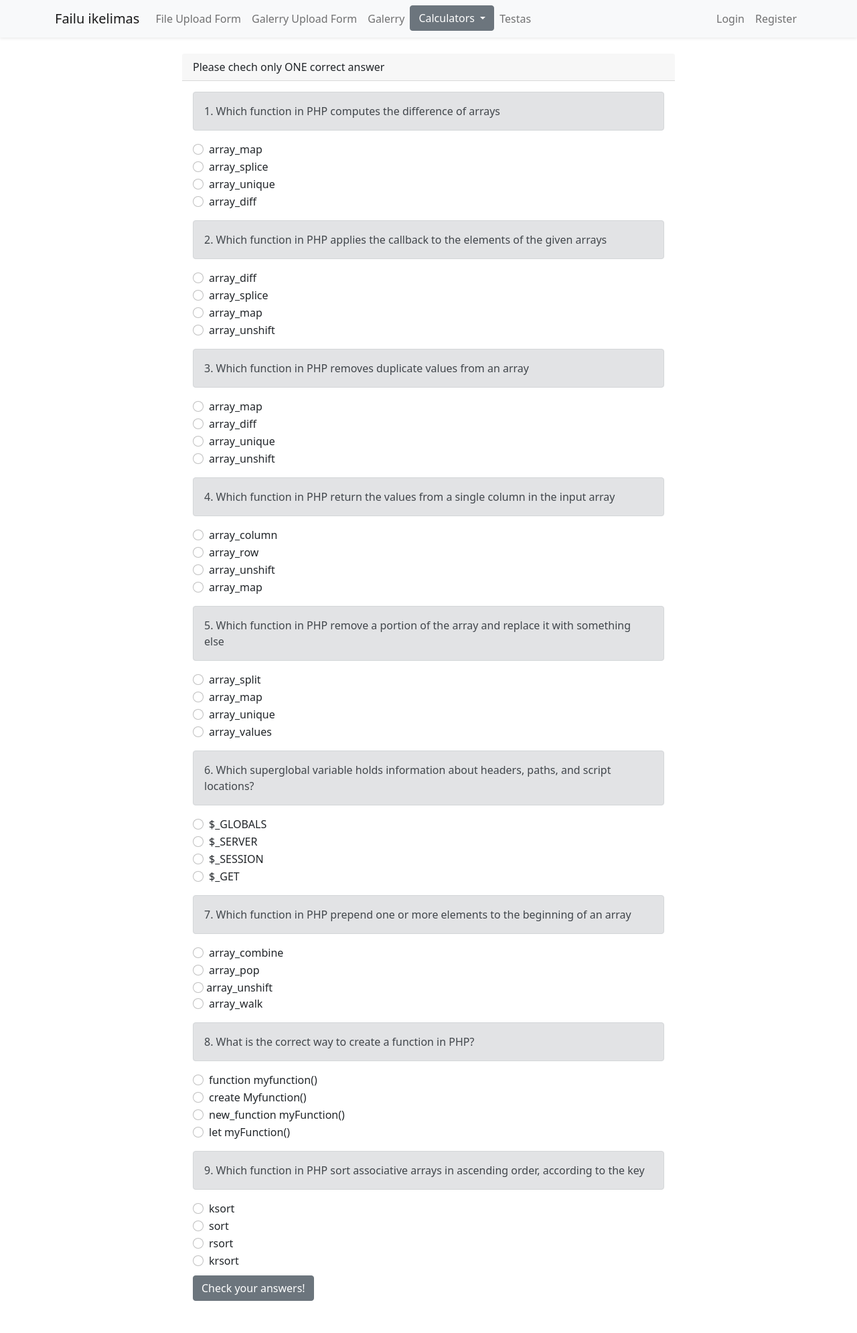
After one commit to dzheine/Testas-skaiciuokles-failu-ikelimas, a PHP site: page /galerija/Testas/testas.php in a window 1280 px wide. The commit adds this page. Shown: the whole page at 67% size. Run offline with PHP 8.4, Linux system fonts and the light colour scheme.

Commit message:
testas HTML

```diff
--- /dev/null
+++ b/Testas/testas.php
@@ -0,0 +1,297 @@
+<!-- Programavimo testas.
+Sukurkite testą iš 10 klausimų apie PHP, HTML, CSS, JS.
+Klausimas turi 4 atsakymo variantus, vienas teisngas.
+Supildžius testą, gauname rezultatą kiek atsakėmo teisingai.
+Jūs sugalvojate klausimus, atsakymo variantus, pasirenkate GET/POST, ar atskiruose puslapiuose scriptas ir testas. -->
+
+<!-- array_column — Return the values from a single column in the input array
+array_diff — Computes the difference of arrays
+array_map — Applies the callback to the elements of the given arrays
+array_unique — Removes duplicate values from an array
+array_unique — Removes duplicate values from an array
+array_splice — Remove a portion of the array and replace it with something else
+array_unshift — Prepend one or more elements to the beginning of an array
+PHP $_GET is a PHP super global variable which is used to collect form data after submitting an HTML form with method="get".
+PHP $_POST is a PHP super global variable which is used to collect form data after submitting an HTML form with method="post". $_POST is also widely used to pass variables.
+$_SERVER is a PHP super global variable which holds information about headers, paths, and script locations. -->
+<!-- $_FILES An associative array of items uploaded to the current script via the HTTP POST method
+sort() - sort arrays in ascending order
+rsort() - sort arrays in descending order
+asort() - sort associative arrays in ascending order, according to the value
+ksort() - sort associative arrays in ascending order, according to the key
+arsort() - sort associative arrays in descending order, according to the value
+krsort() - sort associative arrays in descending order, according to the key
+ -->
+
+<?php
+
+include '../layout/header.php';
+?>
+
+<div class="container py-4">
+    <div class="row justify-content-center">
+        <div class="col-md-8">
+            <div >
+                <div class="card-header">
+                Please chech only ONE correct answer
+                </div>
+            <div class="card-body">
+                    <form action="testas_check.php" method="get">
+                        <div class="alert alert-secondary" role="alert">
+                            1. Which function in PHP computes the difference of arrays
+                        </div>
+                            <div class="form-check">
+                                <input class="form-check-input" type="radio" name="q1" id="exampleRadios1" value="array_map">
+                                <label class="form-check-label" for="exampleRadios1">
+                                array_map
+                                </label>
+                            </div>
+                            <div class="form-check">
+                                <input class="form-check-input" type="radio" name="q1" id="exampleRadios2" value="array_splice">
+                                <label class="form-check-label" for="exampleRadios2">
+                                array_splice
+                                </label>
+                            </div>
+                            <div class="form-check">
+                                <input class="form-check-input" type="radio" name="q1" id="exampleRadios2" value="array_unique">
+                                <label class="form-check-label" for="exampleRadios2">
+                                array_unique
+                                </label>
+                            </div>
+                            <div class="form-check">
+                                <input class="form-check-input" type="radio" name="q1" id="exampleRadios2" value="array_diff">
+                                <label class="form-check-label" for="exampleRadios2">
+                                array_diff
+                                </label>
+                            </div>
+
+                        <div class="alert alert-secondary my-3" role="alert">
+                        2. Which function in PHP applies the callback to the elements of the given arrays
+                        </div>
+                        <div class="form-check">
+                                <input class="form-check-input" type="radio" name="q2" id="exampleRadios1" value="array_diff" >
+                                <label class="form-check-label" for="exampleRadios1">
+                                array_diff
+                                </label>
+                            </div>
+                            <div class="form-check">
+                                <input class="form-check-input" type="radio" name="q2" id="exampleRadios2" value="array_splice">
+                                <label class="form-check-label" for="exampleRadios2">
+                                array_splice
+                                </label>
+                            </div>
+                            <div class="form-check">
+                                <input class="form-check-input" type="radio" name="q2" id="exampleRadios2" value="array_map">
+                                <label class="form-check-label" for="exampleRadios2">
+                                array_map
+                                </label>
+                            </div>
+                            <div class="form-check">
+                                <input class="form-check-input" type="radio" name="q2" id="exampleRadios2" value="array_unshift">
+                                <label class="form-check-label" for="exampleRadios2">
+                                array_unshift
+                                </label>
+                            </div>
+
+                        <div class="alert alert-secondary my-3 " role="alert">
+                       3. Which function in PHP removes duplicate values from an array
+                        </div>
+                        <div class="form-check">
+                                <input class="form-check-input" type="radio" name="q3" id="exampleRadios1" value="array_map" >
+                                <label class="form-check-label" for="exampleRadios1">
+                                array_map
+                                </label>
+                            </div>
+                            <div class="form-check">
+                                <input class="form-check-input" type="radio" name="q3" id="exampleRadios2" value="array_diff">
+                                <label class="form-check-label" for="exampleRadios2">
+                                array_diff
+                                </label>
+                            </div>
+                            <div class="form-check">
+                                <input class="form-check-input" type="radio" name="q3" id="exampleRadios2" value="array_unique">
+                                <label class="form-check-label" for="exampleRadios2">
+                                array_unique
+                                </label>
+                            </div>
+                            <div class="form-check">
+                                <input class="form-check-input" type="radio" name="q3" id="exampleRadios2" value="array_unshift">
+                                <label class="form-check-label" for="exampleRadios2">
+                                array_unshift
+                                </label>
+                            </div>
+
+                        <div class="alert alert-secondary my-3" role="alert">
+                        4. Which function in PHP return the values from a single column in the input array
+                        </div>
+                        <div class="form-check">
+                                <input class="form-check-input" type="radio" name="q4" id="exampleRadios1" value="array_column" >
+                                <label class="form-check-label" for="exampleRadios1">
+                                array_column
+                                </label>
+                            </div>
+                            <div class="form-check">
+                                <input class="form-check-input" type="radio" name="q4" id="exampleRadios2" value="array_row">
+                                <label class="form-check-label" for="exampleRadios2">
+                                array_row
+                                </label>
+                            </div>
+                            <div class="form-check">
+                                <input class="form-check-input" type="radio" name="q4" id="exampleRadios2" value="array_unshift">
+                                <label class="form-check-label" for="exampleRadios2">
+                                array_unshift
+                                </label>
+                            </div>
+                            <div class="form-check">
+                                <input class="form-check-input" type="radio" name="q4" id="exampleRadios2" value="array_map">
+                                <label class="form-check-label" for="exampleRadios2">
+                                array_map
+                                </label>
+                            </div>
+
+                        <div class="alert alert-secondary my-3" role="alert">
+                        5. Which function in PHP remove a portion of the array and replace it with something else
+                        </div>
+                        <div class="form-check">
+                                <input class="form-check-input" type="radio" name="q5" id="exampleRadios1" value="array_split" >
+                                <label class="form-check-label" for="exampleRadios1">
+                                    array_split
+                                </label>
+                            </div>
+                            <div class="form-check">
+                                <input class="form-check-input" type="radio" name="q5" id="exampleRadios2" value="array_map">
+                                <label class="form-check-label" for="exampleRadios2">
+                                   array_map
+                                </label>
+                            </div>
+                            <div class="form-check">
+                                <input class="form-check-input" type="radio" name="q5" id="exampleRadios2" value="array_unique">
+                                <label class="form-check-label" for="exampleRadios2">
+                                    array_unique
+                                </label>
+                            </div>
+                            <div class="form-check">
+                                <input class="form-check-input" type="radio" name="q5" id="exampleRadios2" value="array_values">
+                                <label class="form-check-label" for="exampleRadios2">
+                                    array_values
+                                </label>
+                            </div>
+
+                        <div class="alert alert-secondary my-3" role="alert">
+                        6. Which superglobal variable holds information about headers, paths, and script locations?
+                        </div>
+                        <div class="form-check">
+                                <input class="form-check-input" type="radio" name="q6" id="exampleRadios1" value="globals">
+                                <label class="form-check-label" for="exampleRadios1">
+                                    $_GLOBALS
+                                </label>
+                            </div>
+                            <div class="form-check">
+                                <input class="form-check-input" type="radio" name="q6" id="exampleRadios2" value="server">
+                                <label class="form-check-label" for="exampleRadios2">
+                                    $_SERVER
+                                </label>
+                            </div>
+                            <div class="form-check">
+                                <input class="form-check-input" type="radio" name="q6" id="exampleRadios2" value="session">
+                                <label class="form-check-label" for="exampleRadios2">
+                                    $_SESSION
+                                </label>
+                            </div>
+                            <div class="form-check">
+                                <input class="form-check-input" type="radio" name="q6" id="exampleRadios2" value="get">
+                                <label class="form-check-label" for="exampleRadios2">
+                                    $_GET
+                                </label>
+                            </div>
+
+                        <div class="alert alert-secondary my-3" role="alert">
+                        7. Which function in PHP prepend one or more elements to the beginning of an array
+                        </div>
+                        <div class="form-check">
+                                <input class="form-check-input" type="radio" name="q7" id="exampleRadios1" value="array_combine" >
+                                <label class="form-check-label" for="exampleRadios1">
+                                    array_combine
+                                </label>
+                            </div>
+                            <div class="form-check">
+                                <input class="form-check-input" type="radio" name="q7" id="exampleRadios2" value="array_pop">
+                                <label class="form-check-label" for="exampleRadios2">
+                                   array_pop
+                                </label>
+                            </div>
+                            <div class="array_unshift">
+                                <input class="form-check-input" type="radio" name="q7" id="exampleRadios2" value="option2">
+                                <label class="form-check-label" for="exampleRadios2">
+                                    array_unshift
+                                </label>
+                            </div>
+                            <div class="form-check">
+                                <input class="form-check-input" type="radio" name="q7" id="exampleRadios2" value="array_walk">
+                                <label class="form-check-label" for="exampleRadios2">
+                                    array_walk
+                                </label>
+                            </div>
+
+                        <div class="alert alert-secondary my-3" role="alert">
+                        8. What is the correct way to create a function in PHP?
+                        </div>
+                        <div class="form-check">
+                                <input class="form-check-input" type="radio" name="q8" id="exampleRadios1" value="function" >
+                                <label class="form-check-label" for="exampleRadios1">
+                                    function myfunction()
+                                </label>
+                            </div>
+                            <div class="form-check">
+                                <input class="form-check-input" type="radio" name="q8" id="exampleRadios2" value="nop">
+                                <label class="form-check-label" for="exampleRadios2">
+                                    create Myfunction()
+                                </label>
+                            </div>
+                            <div class="form-check">
+                                <input class="form-check-input" type="radio" name="q8" id="exampleRadios2" value="nop1">
+                                <label class="form-check-label" for="exampleRadios2">
+                                    new_function myFunction()
+                                </label>
+                            </div>
+                            <div class="form-check">
+                                <input class="form-check-input" type="radio" name="q8" id="exampleRadios2" value="nop2">
+                                <label class="form-check-label" for="exampleRadios2">
+                                   let myFunction()
+                                </label>
+                            </div>
+
+                        <div class="alert alert-secondary my-3" role="alert">
+                        9. Which function in PHP sort associative arrays in ascending order, according to the key
+                        </div>
+                        <div class="form-check">
+                                <input class="form-check-input" type="radio" name="q9" id="exampleRadios1" value="ksort" >
+                                <label class="form-check-label" for="exampleRadios1">
+                                ksort
+                                </label>
+                            </div>
+                            <div class="form-check">
+                                <input class="form-check-input" type="radio" name="q9" id="exampleRadios2" value="sort">
+                                <label class="form-check-label" for="exampleRadios2">
+                                sort
+                                </label>
+                            </div>
+                            <div class="form-check">
+                                <input class="form-check-input" type="radio" name="q9" id="exampleRadios2" value="rsort">
+                                <label class="form-check-label" for="exampleRadios2">
+                                rsort
+                                </label>
+                            </div>
+                            <div class="form-check">
+                                <input class="form-check-input" type="radio" name="q9" id="exampleRadios2" value="krsort">
+                                <label class="form-check-label" for="exampleRadios2">
+                                krsort
+                                </label>
+                            </div>
+                            <button type="button " class="btn btn-secondary my-2">Check your answers!</button>
+                    </form>
+                </div>
+            </div>
+        </div>
+    </div>
+</div>
--- a/index.php
+++ b/index.php
@@ -82,3 +82,9 @@ Bonus:
 1. Paveikslėlių galerija veikia visada, nepriklausomai nuo to ar į ją patenkame užpildę formą.  Pavadinimų gali nerodyti.
 2. Paveikslėlius galima sukelti tik žinant slaptažodį.
 Galutinis variantas turės būti sukeltas į Github. -->
+<!--
+Programavimo testas.
+Sukurkite testą iš 10 klausimų apie PHP, HTML, CSS, JS.
+Klausimas turi 4 atsakymo variantus, vienas teisngas.
+Supildžius testą, gauname rezultatą kiek atsakėmo teisingai.
+Jūs sugalvojate klausimus, atsakymo variantus, pasirenkate GET/POST, ar atskiruose puslapiuose scriptas ir testas.
--- a/layout/header.php
+++ b/layout/header.php
@@ -43,6 +43,9 @@
                         <a class="dropdown-item" href="http://localhost/galerija/Converter/converter2.php">Converter2</a>
                     </div>
                 </li>
+                <li class="nav-item">
+                    <a href="http://localhost/galerija/testas/testas.php" class="nav-link">Testas </a>
+                </li>
             </ul>
 
             <!-- Authentication links -->
```
Also changed, not shown: Testas/testas_check.php (added, +46 -0 lines).
